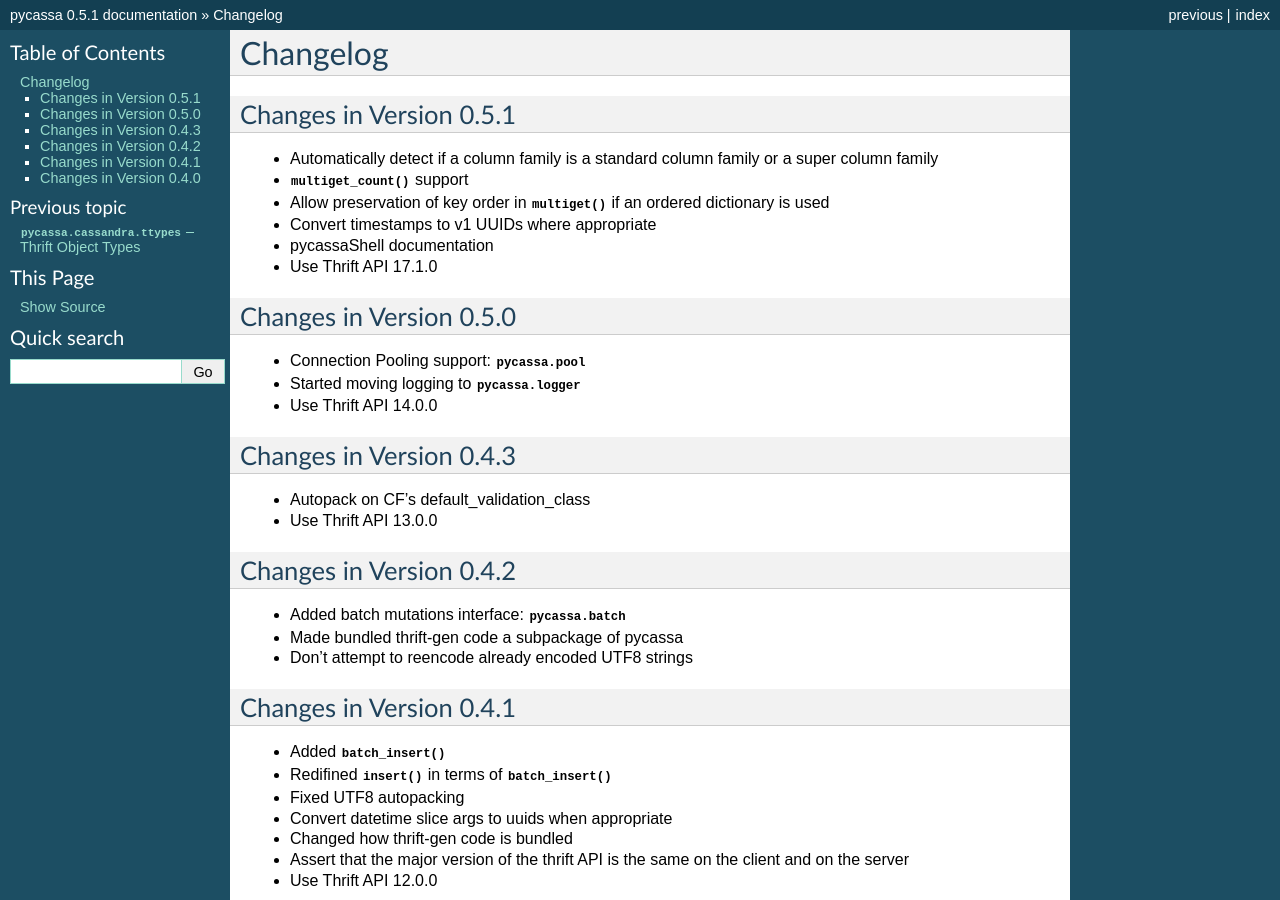
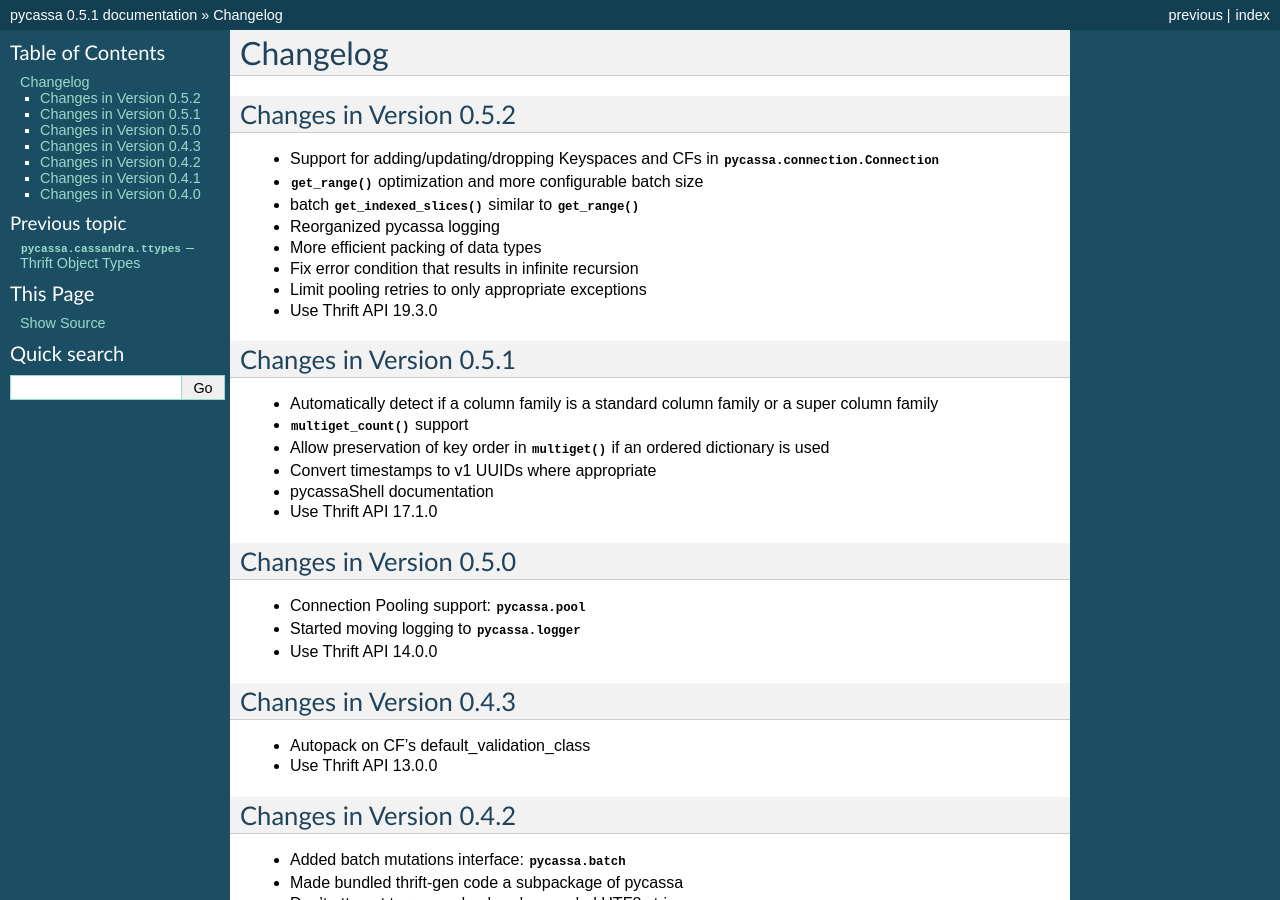
Before and after one commit to pycassa/pycassa, a Sphinx documentation site: the page built from doc/changelog.rst, in a window 1280 px wide and 900 px high. Built offline with Sphinx 7.4.7, drawn with Linux system fonts in a browser that asks for light colours.

Commit message:
Version bump to 0.5.2 plus changelog

```diff
--- a/doc/changelog.rst
+++ b/doc/changelog.rst
@@ -1,5 +1,20 @@
 Changelog
 =========
+
+Changes in Version 0.5.2
+------------------------
+
+- Support for adding/updating/dropping Keyspaces and CFs
+  in :class:`pycassa.connection.Connection`
+- :meth:`~pycassa.columnfamily.ColumnFamily.get_range()` optimization
+  and more configurable batch size
+- batch :meth:`~pycassa.columnfamily.ColumnFamily.get_indexed_slices()`
+  similar to :meth:`.get_range()`
+- Reorganized pycassa logging
+- More efficient packing of data types
+- Fix error condition that results in infinite recursion
+- Limit pooling retries to only appropriate exceptions
+- Use Thrift API 19.3.0
 
 Changes in Version 0.5.1
 ------------------------
--- a/setup.py
+++ b/setup.py
@@ -16,7 +16,7 @@
 from setuptools import setup
 from distutils.cmd import Command
 
-__version_info__ = (0, 7, 'a', 1)
+__version_info__ = (0, 5, 2)
 __version__ = '.'.join([str(v) for v in __version_info__])
 
 long_description = """pycassa is a Cassandra library with the following features:
@@ -82,7 +82,7 @@
       description = 'Python client library for Apache Cassandra',
       long_description = long_description,
       url = 'http://github.com/pycassa/pycassa',
-      download_url = 'http://github.com/downloads/pycassa/pycassa/pycassa-0.5.1.tar.gz',
+      download_url = 'http://github.com/downloads/pycassa/pycassa/pycassa-0.5.2.tar.gz',
       keywords = 'cassandra client db distributed thrift',
       packages = ['pycassa', 'pycassa.cassandra', 'pycassa.logging'],
       py_modules = ['ez_setup'],
```
Also changed, not shown: 1 other file.
